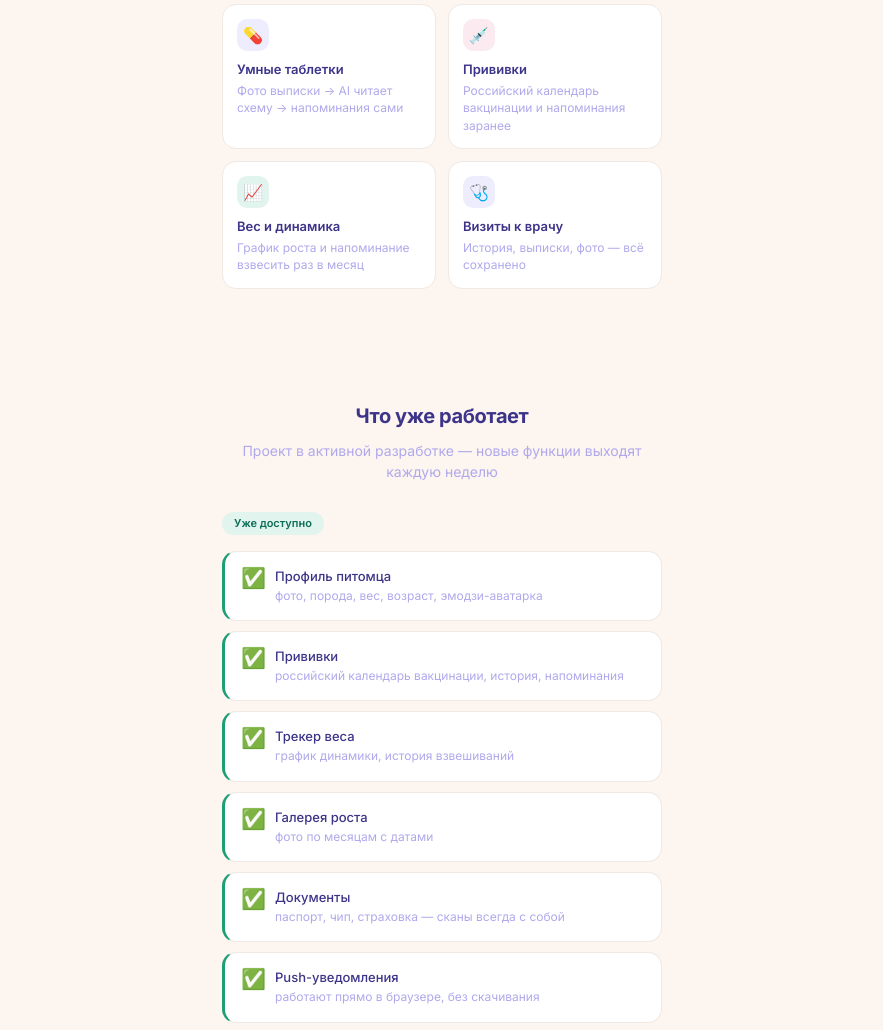
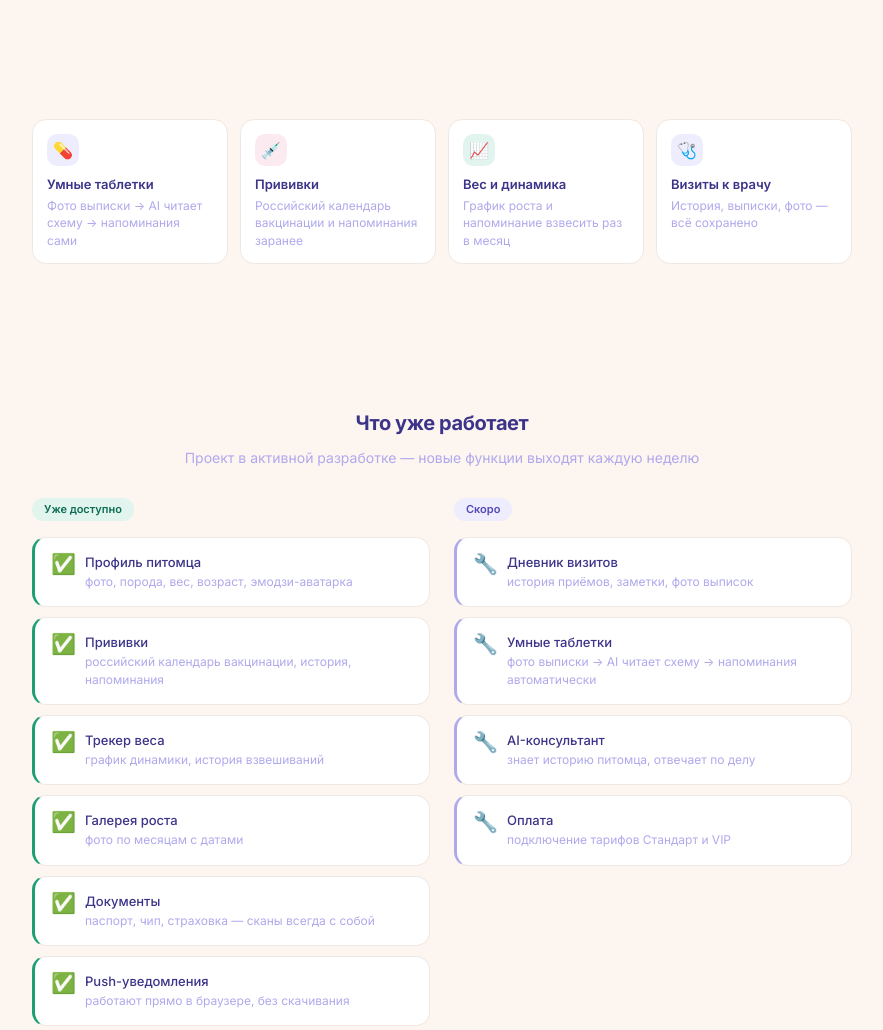
Before and after one commit to konstantin-mrhn/petkeep-landing, a plain HTML site: page index.html in a window 1280 px wide. Shown: the part 583-1613 px from the top of the page, without its empty margins (198-1081 px from the left). Drawn offline with Linux system fonts and the light colour scheme.

Commit message:
fix: desktop layout

```diff
--- a/index.html
+++ b/index.html
@@ -29,7 +29,7 @@
     a { color: inherit; text-decoration: none; }
 
     .page {
-      max-width: 480px;
+      max-width: 860px;
       margin: 0 auto;
       padding: 0 20px;
     }
@@ -213,6 +213,10 @@
       font-size: 14px;
       color: #AFA9EC;
       line-height: 1.5;
+    }
+
+    .status-groups {
+      display: block;
     }
 
     .status-group {
@@ -428,6 +432,30 @@
       white-space: nowrap;
       border: 0;
     }
+
+    @media (min-width: 640px) {
+      .features-grid {
+        grid-template-columns: repeat(4, 1fr);
+      }
+
+      .status-groups {
+        display: grid;
+        grid-template-columns: repeat(2, 1fr);
+        gap: 24px;
+      }
+
+      .status-group {
+        margin-bottom: 0;
+      }
+
+      .hero h1 {
+        font-size: 42px;
+      }
+
+      .section {
+        padding: 72px 0;
+      }
+    }
   </style>
 </head>
 <body>
@@ -485,6 +513,7 @@
         <p class="status-subtitle">Проект в активной разработке — новые функции выходят каждую неделю</p>
       </div>
 
+      <div class="status-groups">
       <div class="status-group">
         <span class="status-badge status-badge--live">Уже доступно</span>
         <div class="status-cards">
@@ -566,6 +595,7 @@
           </article>
         </div>
       </div>
+      </div>
     </section>
 
     <!-- 5. How to install -->
```
